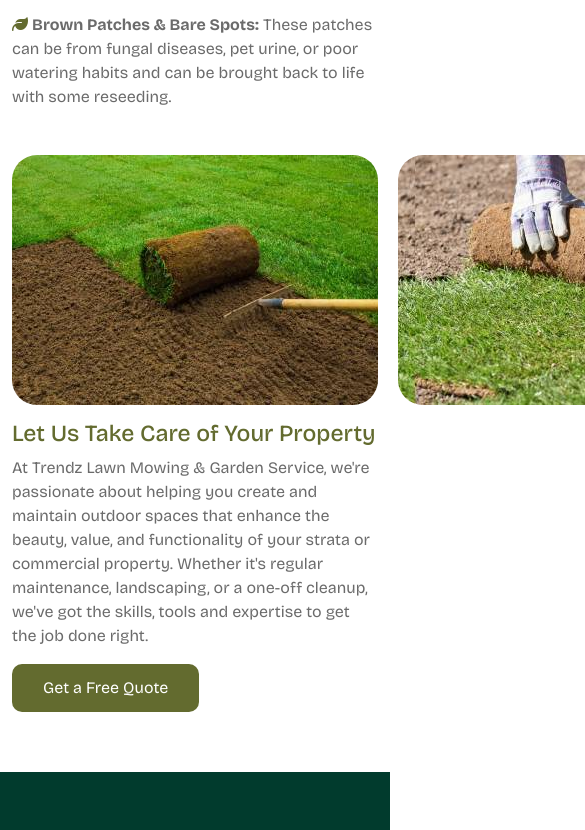
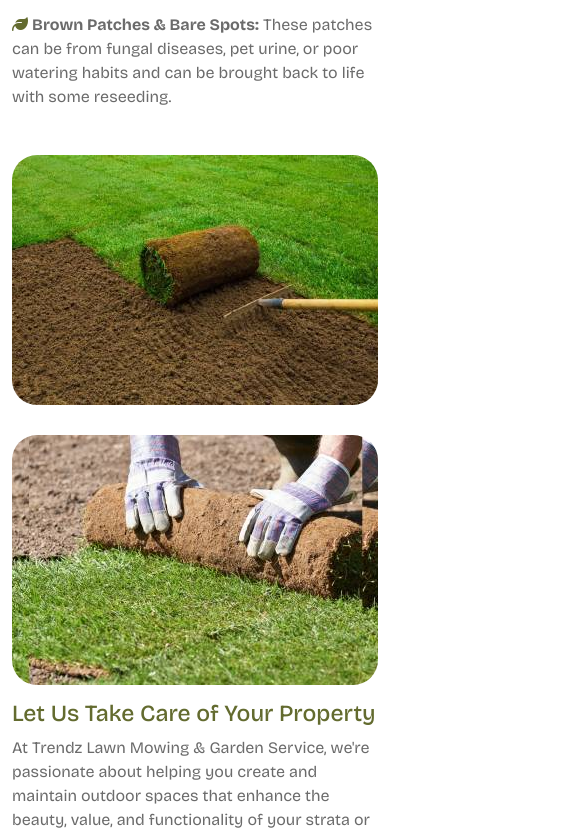
Before and after one commit to prahlad-shakya/Trendz-Landscapes, a plain HTML site: page strata.html in a window 390 px wide. Shown: the part 1903-2733 px from the top of the page, 585 px wide, since content can reach past the window. Drawn offline with nearby package versions, Linux system fonts and the light colour scheme.

Commit message:
third commit

```diff
--- a/style.css
+++ b/style.css
@@ -1022,6 +1022,8 @@ p {
     box-shadow: 0 0 0 0 rgba(37, 211, 102, 0);
   }
 }
+
+
 @media (max-width: 1300px) {
   .nav-logo {
     width: 200px;
@@ -1240,6 +1242,9 @@ p {
   .services-right img{
     margin-top: 30px !important;
   }
+  .services-images{
+    display: block;
+  }
 }
 @media (width<400px) {
   .hero-wrapper {
```
